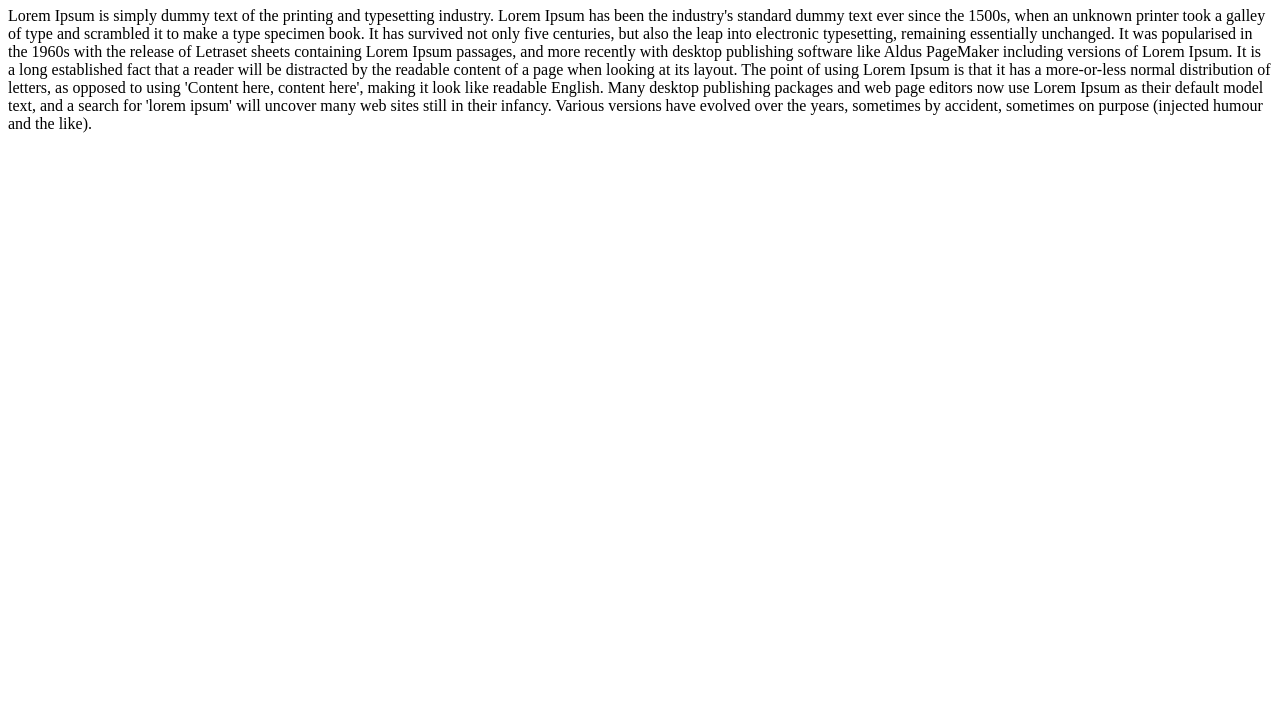
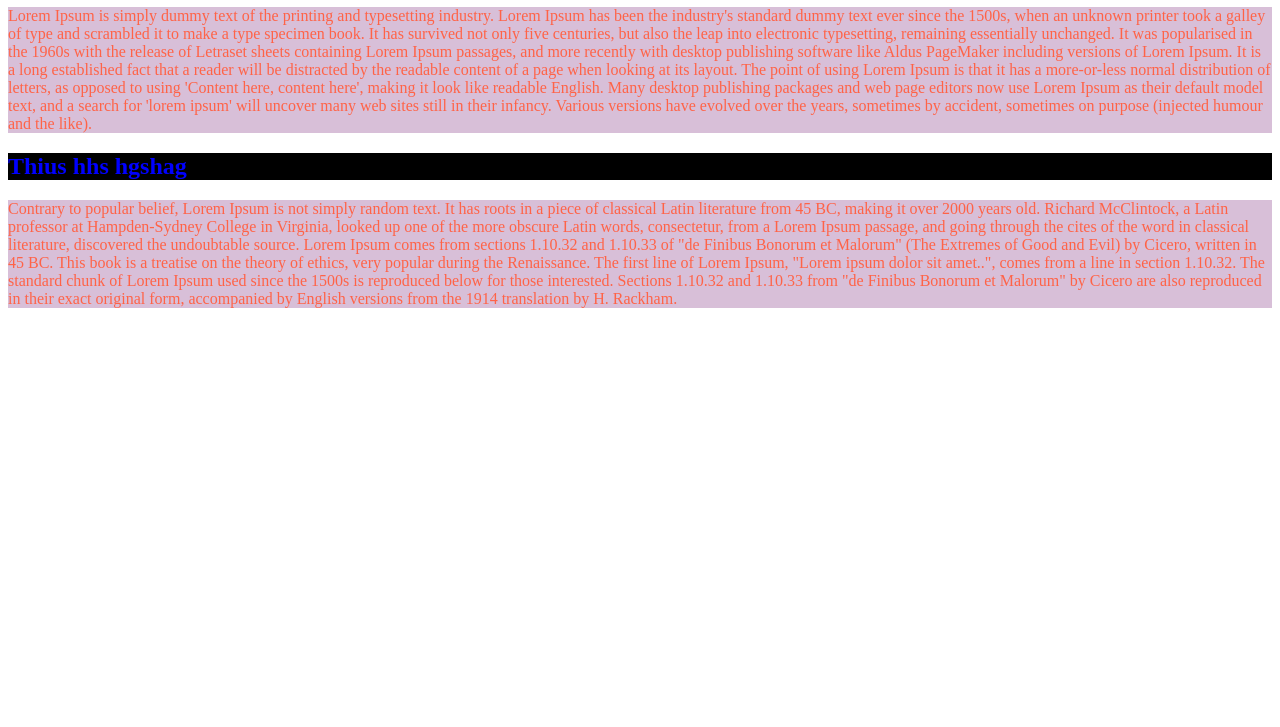
Before and after one commit to Das203web-dev/practice-repo, a plain HTML site: page index.html in a window 1280 px wide. Shown: the part 73-800 px from the top of the page. Drawn offline with Linux system fonts and the light colour scheme.

Commit message:
recover again

```diff
--- a/index.html
+++ b/index.html
@@ -5,6 +5,7 @@
     <meta http-equiv="X-UA-Compatible" content="IE=edge">
     <meta name="viewport" content="width=device-width, initial-scale=1.0">
     <title>Document</title>
+    <link rel="stylesheet" href="style.css">
 </head>
 <body>
     <h1>What is Lorem Ipsum? Why do we use it?</h1>
@@ -15,5 +16,9 @@
         It is a long established fact that a reader will be distracted by the readable content of a page when looking at its layout. The point of using Lorem Ipsum is that it has a more-or-less normal distribution of letters, as opposed to using 'Content here, content here', making it look like readable English. Many desktop publishing packages and web page editors now use Lorem Ipsum as their default model text, and a search for 'lorem ipsum' will uncover many web sites still in their infancy. Various versions have evolved over the years, sometimes by accident, sometimes on purpose (injected humour and the like).
 
         </p>
+        <h2>Thius hhs hgshag</h2>
+        <p>Contrary to popular belief, Lorem Ipsum is not simply random text. It has roots in a piece of classical Latin literature from 45 BC, making it over 2000 years old. Richard McClintock, a Latin professor at Hampden-Sydney College in Virginia, looked up one of the more obscure Latin words, consectetur, from a Lorem Ipsum passage, and going through the cites of the word in classical literature, discovered the undoubtable source. Lorem Ipsum comes from sections 1.10.32 and 1.10.33 of "de Finibus Bonorum et Malorum" (The Extremes of Good and Evil) by Cicero, written in 45 BC. This book is a treatise on the theory of ethics, very popular during the Renaissance. The first line of Lorem Ipsum, "Lorem ipsum dolor sit amet..", comes from a line in section 1.10.32.
+
+            The standard chunk of Lorem Ipsum used since the 1500s is reproduced below for those interested. Sections 1.10.32 and 1.10.33 from "de Finibus Bonorum et Malorum" by Cicero are also reproduced in their exact original form, accompanied by English versions from the 1914 translation by H. Rackham.</p>
 </body>
 </html>
--- a/style.css
+++ b/style.css
@@ -6,3 +6,7 @@
     color: tomato;
     background-color: thistle;
 }
+h2{
+    color: blue;
+    background-color: black;
+}
```
